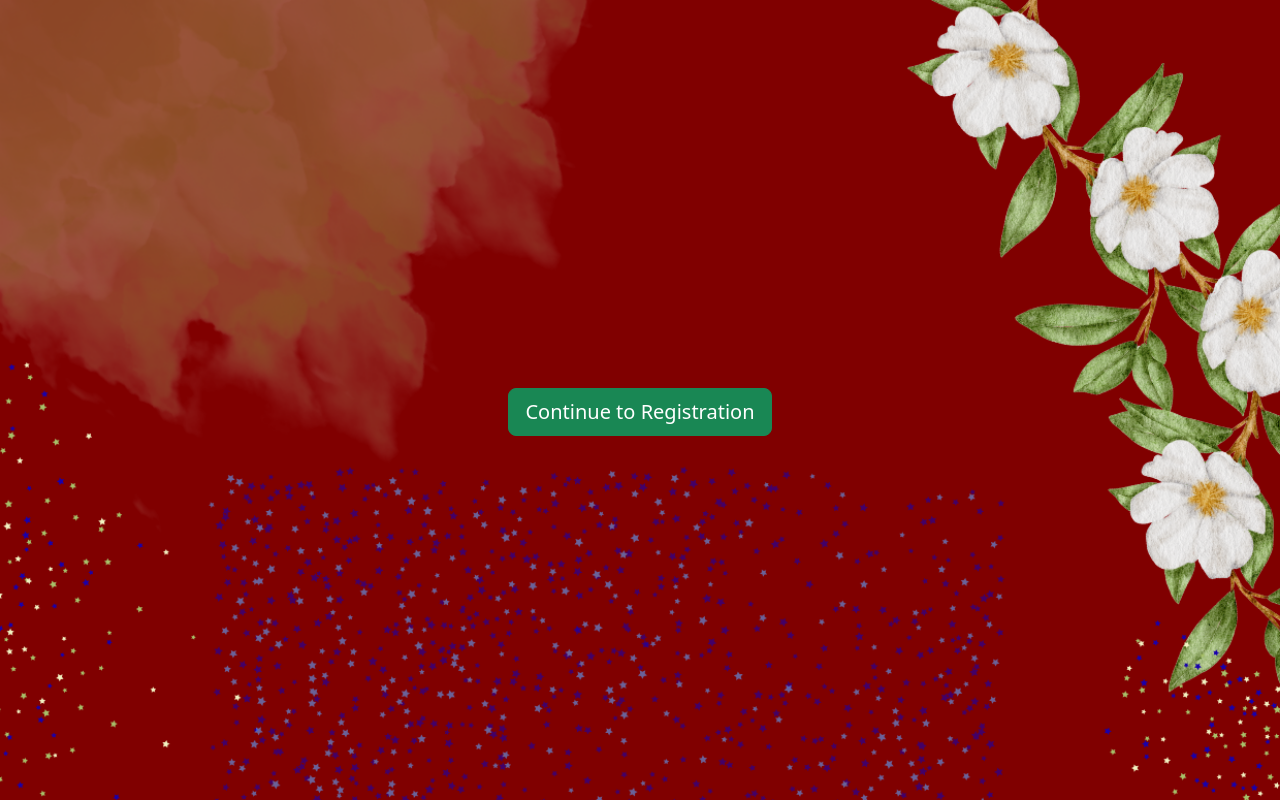
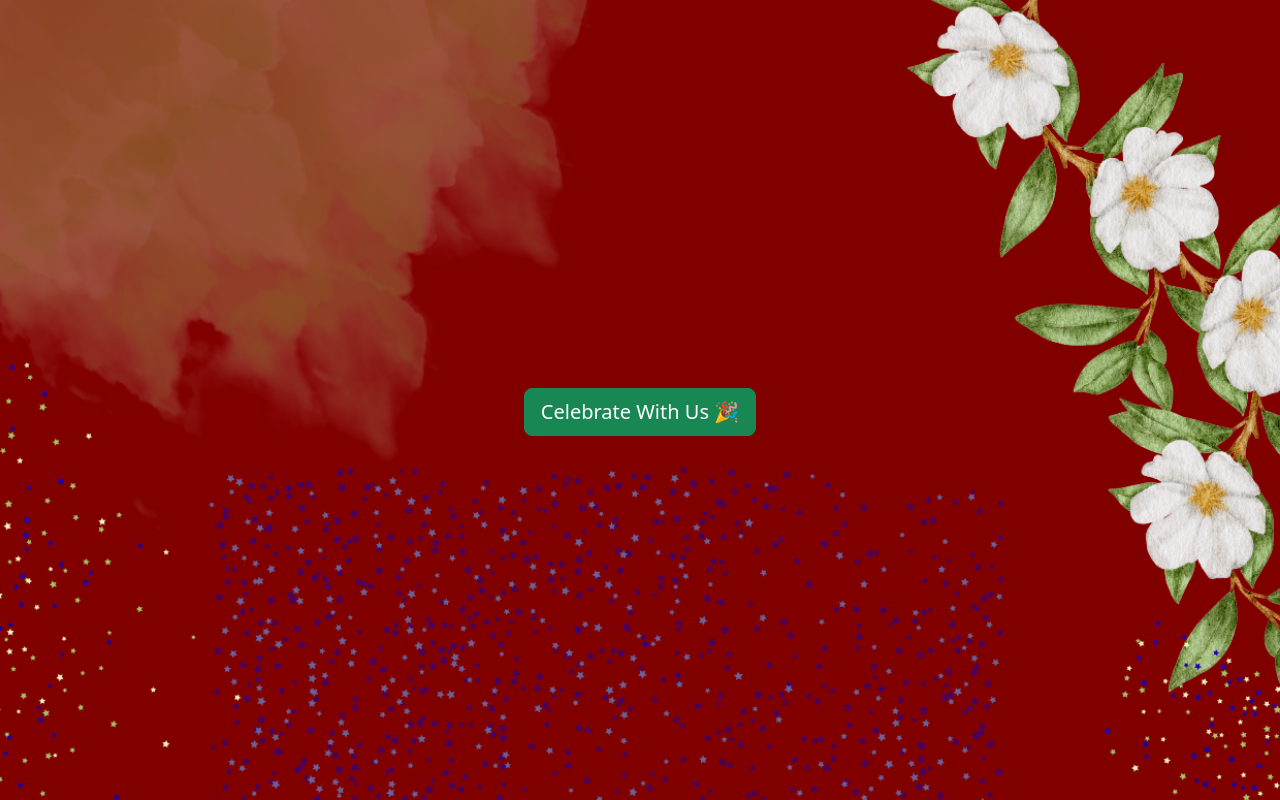
Before and after one commit to Obasolomoni/Kolade-IV, a React (Vite) app in the folder marriage-invite/: page / in a window 1280 px wide. Built offline with nearby package versions, Linux system fonts and the light colour scheme.

Commit message:
updated openForm button text

```diff
--- a/marriage-invite/src/App.jsx
+++ b/marriage-invite/src/App.jsx
@@ -116,7 +116,7 @@ export default function App() {
               className="btn btn-success btn-lg mt-4"
               onClick={() => setShowForm(true)}
             >
-              Continue to Registration
+              Celebrate With Us 🎉
             </button>
           )}
         </>
```
